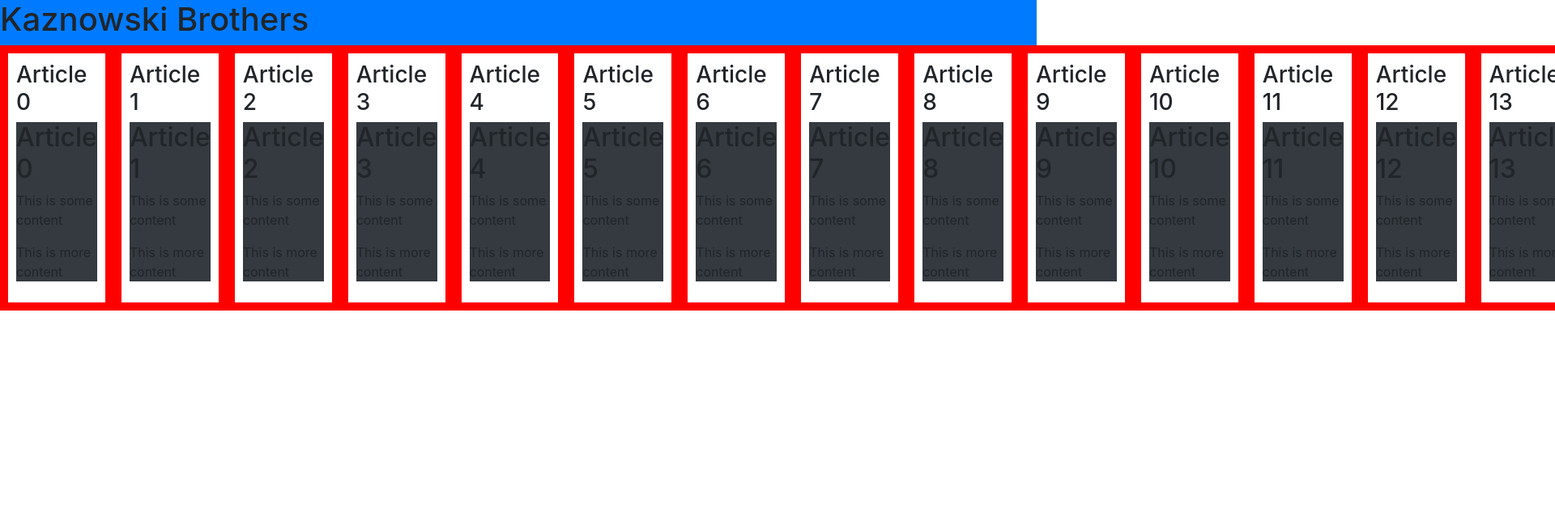
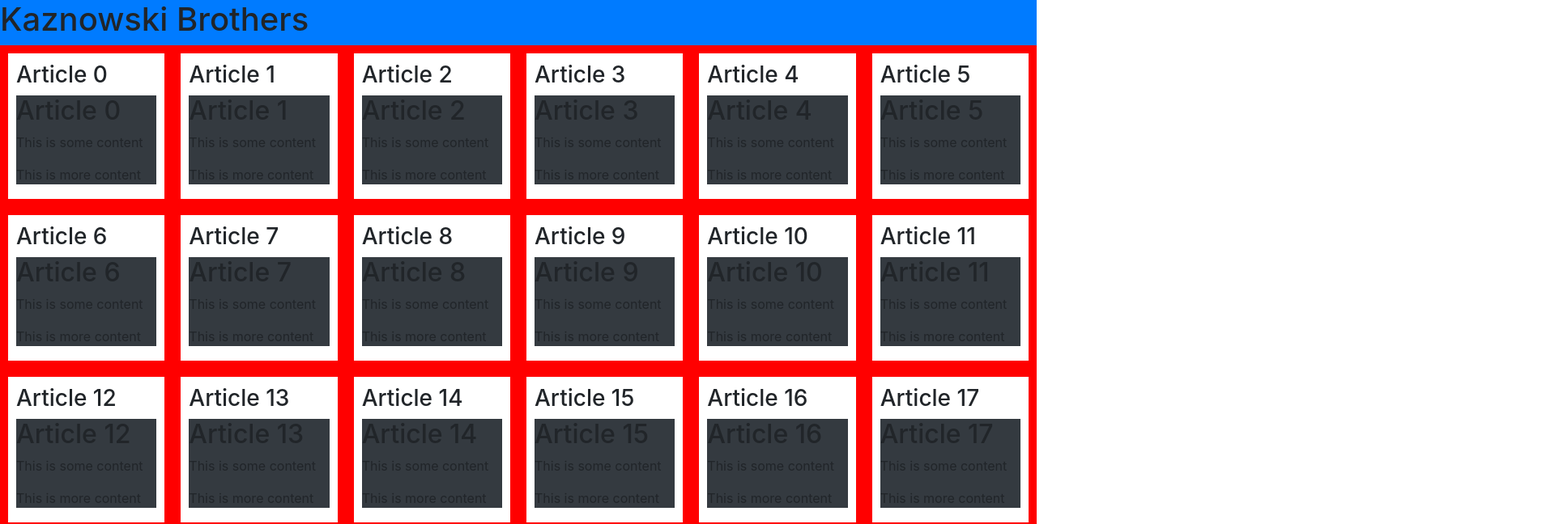
Before and after one commit to kaznowski-brothers/blog-frontend, a React (Create React App) app: page / in a window 1280 px wide. Shown: the top 648 px of the page at 81% size, 1920 px wide, since content can reach past the window. Built offline with nearby package versions, Linux system fonts and the light colour scheme.

Commit message:
13-Article cards fill the screen
Article cards now fill the screen and adjust to size

```diff
--- a/src/App.scss
+++ b/src/App.scss
@@ -3,24 +3,3 @@
 .App {
   text-align: center;
 }
-
-.header {
-  display: inline-flex;
-  width: 100%;
-  text-align: center;
-  @extend .bg-primary;
-}
-
-.article-container {
-  display: inline-flex;
-}
-
-.article-tile {
-  border: solid red;
-  border-width: 10px 10px 10px 10px;
-  padding: 10px;
-}
-
-.article-content {
-  @extend .bg-dark;
-}
--- a/src/ArticleContainer.js
+++ b/src/ArticleContainer.js
@@ -6,7 +6,7 @@ class ArticleContainer extends Component {
 
     constructor(props) {
         super(props)
-        this.articles = [... Array(100).keys()].map(function (item) {
+        this.articles = [...Array(100).keys()].map(function (item) {
             return { "title": "Article " + item };
         })
     }
--- a/src/ArticleContainer.scss
+++ b/src/ArticleContainer.scss
@@ -0,0 +1,4 @@
+.article-container {
+  display: inline-flex;
+  flex-wrap: wrap;
+}
--- a/src/ArticleTile.scss
+++ b/src/ArticleTile.scss
@@ -0,0 +1,16 @@
+@import '~bootstrap/scss/bootstrap.scss';
+
+.article-tile {
+  border: solid red;
+  border-width: 10px 10px 10px 10px;
+  padding: 10px;
+  min-width: 200px;
+  max-width: 400px;
+  height: 200px;
+  flex: 1 1 auto;
+  transition: all .5s;
+}
+
+.article-content {
+  @extend .bg-dark;
+}
--- a/src/Header.scss
+++ b/src/Header.scss
@@ -0,0 +1,8 @@
+@import '~bootstrap/scss/bootstrap.scss';
+
+.header {
+  display: inline-flex;
+  width: 100%;
+  text-align: center;
+  @extend .bg-primary;
+}
```
